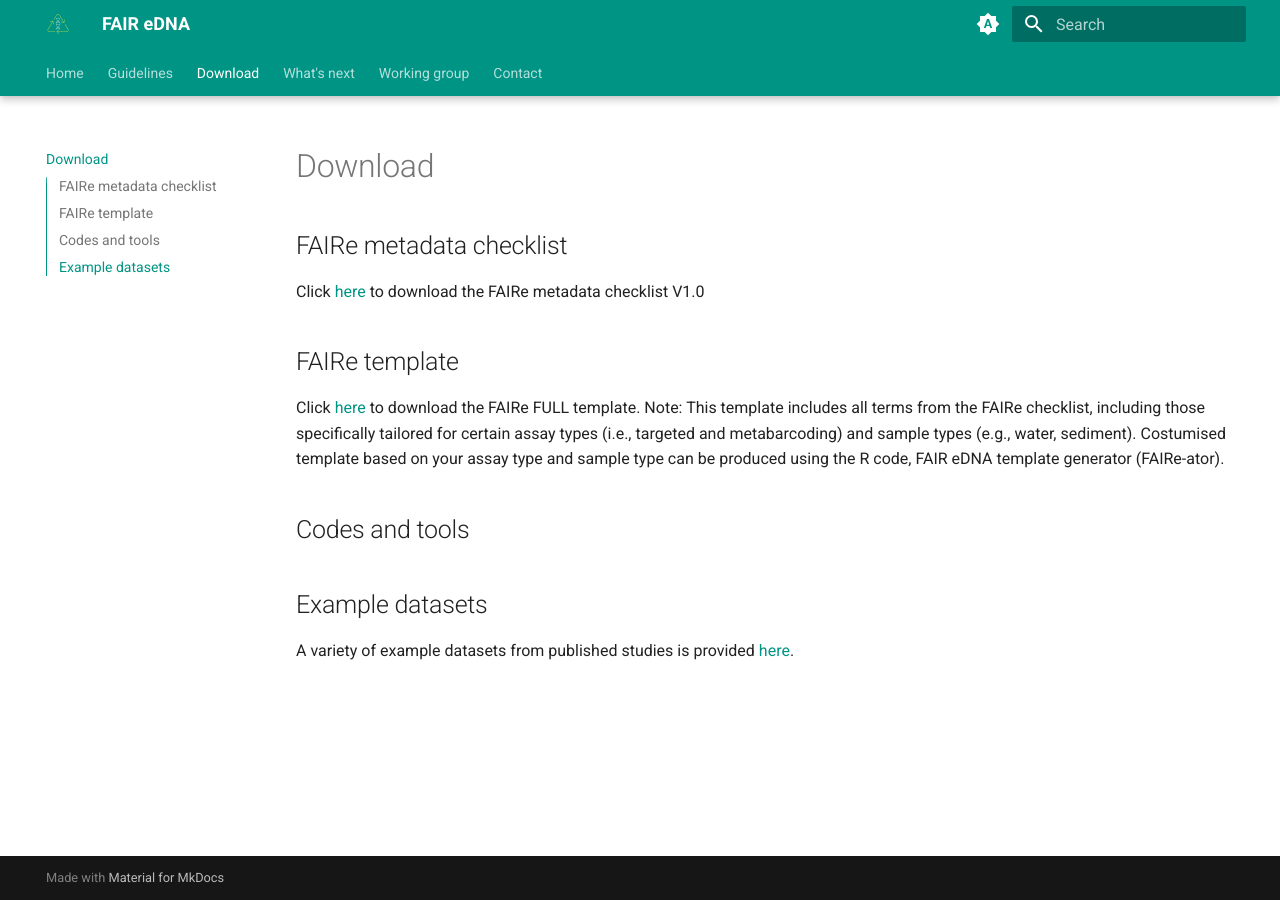
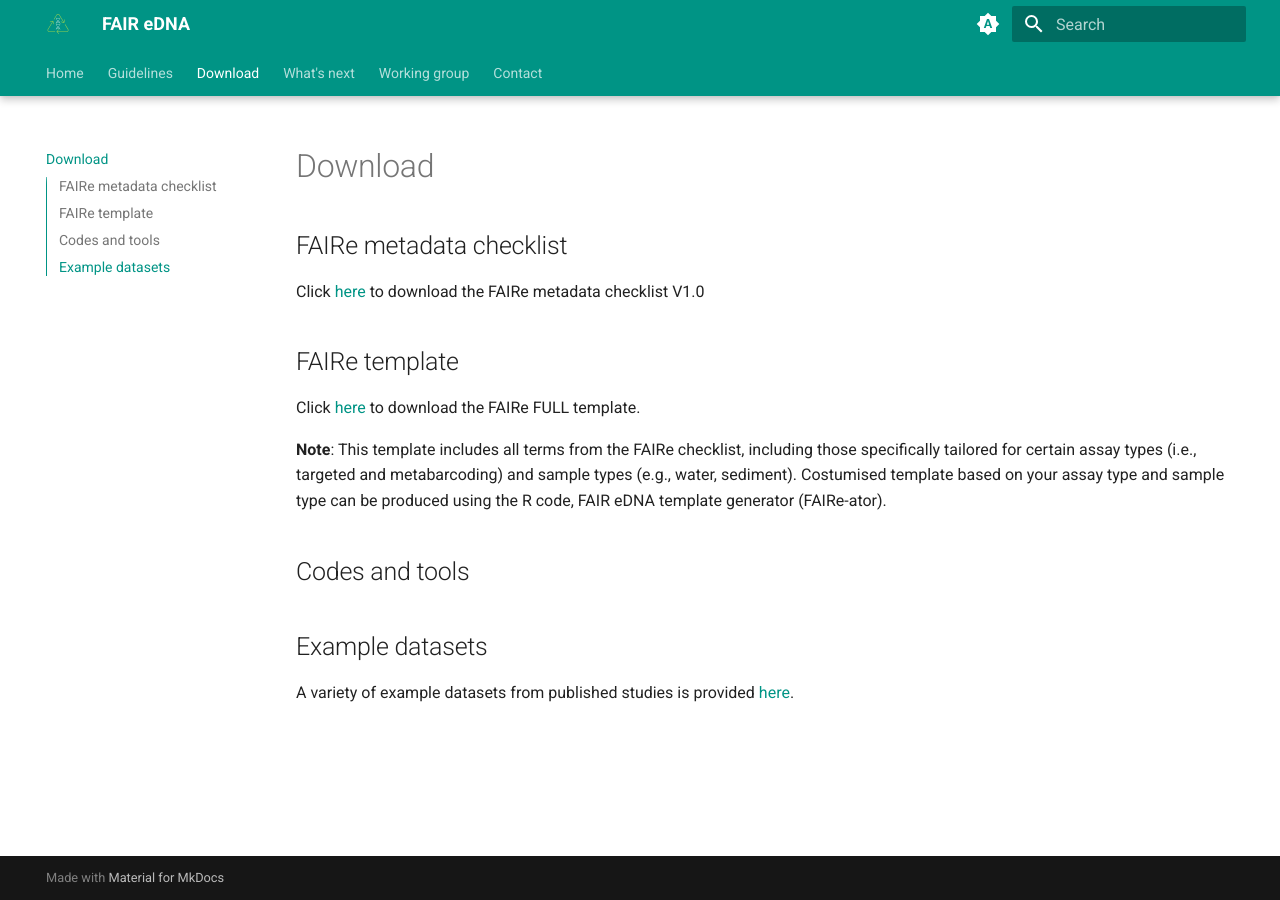
Before and after one commit to FAIR-eDNA/FAIR-eDNA.github.io, an MkDocs documentation site: the page built from docs/download.md, in a window 1280 px wide. Built offline with MkDocs 1.6.1 and Material for MkDocs 9.7.7, drawn with Linux system fonts in a browser that asks for light colours; part of the change alters nothing that is shown.

```diff
--- a/docs/download.md
+++ b/docs/download.md
@@ -3,7 +3,8 @@ Click [here](/checklist/FAIRe_checklist_v1.0.xlsx) to download the FAIRe metadat
 
 ## FAIRe template
 Click [here](/checklist/FAIRe_checklist_v1.0_FULLtemplate.xlsx) to download the FAIRe FULL template.
-Note: This template includes all terms from the FAIRe checklist, including those specifically tailored for certain assay types (i.e., targeted and metabarcoding) and sample types (e.g., water, sediment). Costumised template based on your assay type and sample type can be produced using the R code, FAIR eDNA template generator (FAIRe-ator).
+
+**Note**: This template includes all terms from the FAIRe checklist, including those specifically tailored for certain assay types (i.e., targeted and metabarcoding) and sample types (e.g., water, sediment). Costumised template based on your assay type and sample type can be produced using the R code, FAIR eDNA template generator (FAIRe-ator).
 
 ## Codes and tools
 
```
